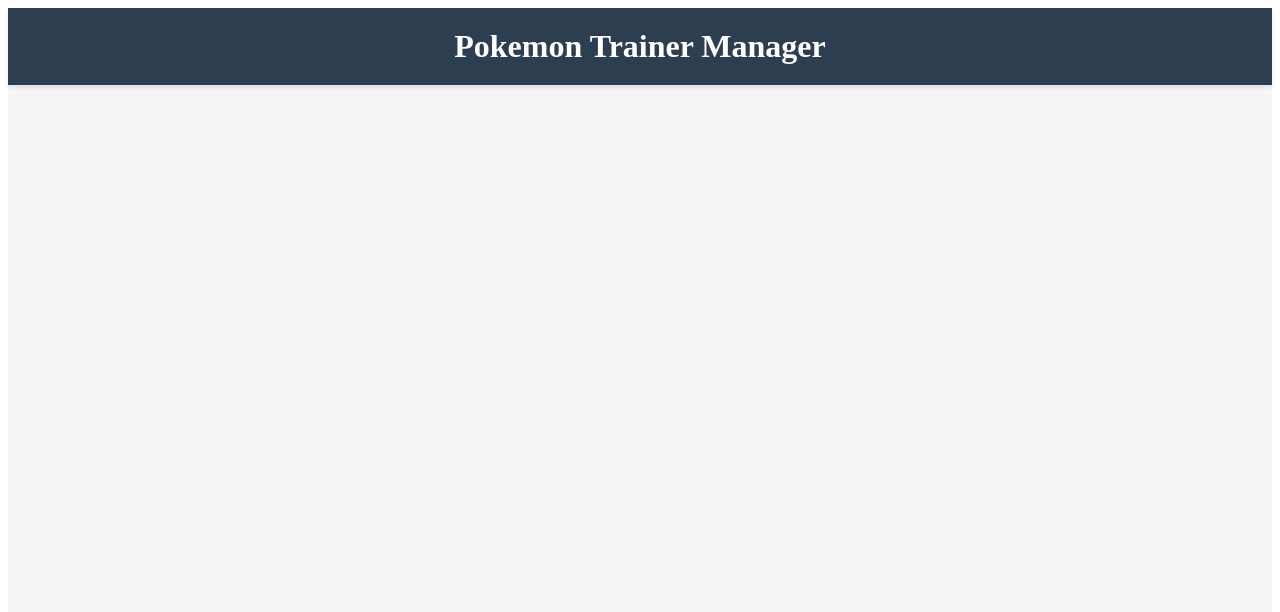
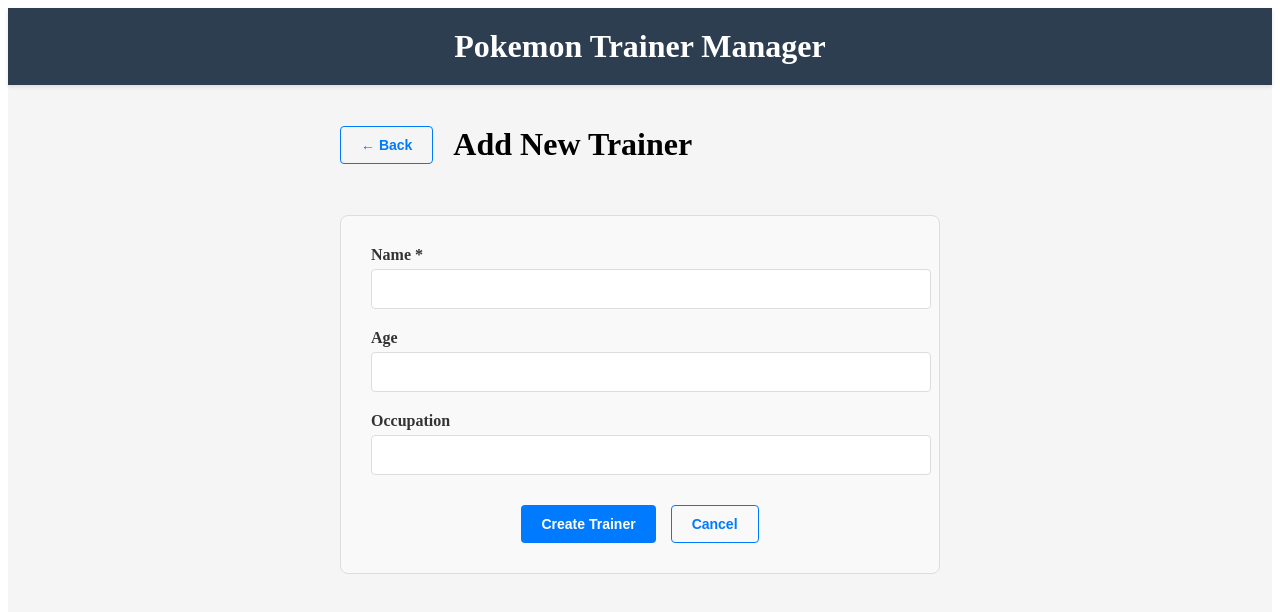
Before and after one commit to skanamar017/JavascriptFrontEnds-Trio, a Vue app in the folder src/vuejs/vue-frontend/: page /trainers/add in a window 1280 px wide. Shown: the top 612 px of the page. Built offline with nearby package versions, Linux system fonts and the light colour scheme.

Commit message:
some change

```diff
--- a/src/vuejs/vue-frontend/src/router/index.js
+++ b/src/vuejs/vue-frontend/src/router/index.js
@@ -32,6 +32,11 @@ const router = createRouter({
       path: '/trainers/:trainerId/pokemon/:pokemonId/edit',
       name: 'edit-pokemon',
       component: EditPokemon
+    },
+    {
+      path: '/trainers/add',
+      name: 'AddTrainer',
+      component: () => import('@/views/AddTrainer.vue')
     }
   ]
 })
--- a/src/vuejs/vue-frontend/src/views/AddTrainer.vue
+++ b/src/vuejs/vue-frontend/src/views/AddTrainer.vue
@@ -1,142 +1,78 @@
 <script setup>
 import { ref } from "vue";
+import { useRouter } from "vue-router";
 import { useTrainersStore } from "@/stores/trainers";
-import { useRouter } from "vue-router";
 
+const router = useRouter();
 const trainersStore = useTrainersStore();
-const router = useRouter();
 
-// Form data
-const formData = ref({
+const trainerForm = ref({
   name: "",
-  age: null,
-  gender: "",
+  age: "",
   occupation: "",
 });
 
-// Component state
 const isSubmitting = ref(false);
-const error = ref(null);
 
-// Handle form submission
-const submitForm = async () => {
-  if (!formData.value.name.trim()) {
-    error.value = "Name is required";
+const submitTrainer = async () => {
+  if (!trainerForm.value.name.trim()) {
     return;
   }
 
   isSubmitting.value = true;
-  error.value = null;
 
   try {
-    const trainerData = {
-      name: formData.value.name.trim(),
-    };
-
-    if (formData.value.age && formData.value.age > 0) {
-      trainerData.age = parseInt(formData.value.age);
-    }
-
-    if (formData.value.gender.trim()) {
-      trainerData.gender = formData.value.gender.trim();
-    }
-
-    if (formData.value.occupation.trim()) {
-      trainerData.occupation = formData.value.occupation.trim();
-    }
-
-    await trainersStore.createTrainer(trainerData);
+    await trainersStore.createTrainer(trainerForm.value);
     router.push("/");
-  } catch (err) {
-    console.error("Failed to create trainer:", err);
-    error.value = "Failed to create trainer. Please try again.";
+  } catch (error) {
+    console.error("Failed to create trainer:", error);
   } finally {
     isSubmitting.value = false;
   }
 };
 
-const goBack = () => {
+const cancel = () => {
   router.push("/");
 };
 </script>
 
 <template>
   <div class="add-trainer">
-    <div class="page-header">
-      <button @click="goBack" class="btn btn-outline btn-small">← Back to Trainers</button>
+    <div class="header">
+      <button @click="cancel" class="btn btn-outline">← Back</button>
       <h1>Add New Trainer</h1>
     </div>
 
-    <div class="form-container">
-      <!-- Error message -->
-      <div v-if="error" class="error">
-        {{ error }}
+    <form @submit.prevent="submitTrainer" class="trainer-form">
+      <div class="form-group">
+        <label for="name">Name *</label>
+        <input id="name" v-model="trainerForm.name" type="text" required :disabled="isSubmitting" />
       </div>
 
-      <!-- Add form -->
-      <form @submit.prevent="submitForm" class="trainer-form">
-        <!-- Name field (required) -->
       <div class="form-group">
-          <label for="name">Name *</label>
+        <label for="age">Age</label>
+        <input id="age" v-model="trainerForm.age" type="number" min="1" :disabled="isSubmitting" />
+      </div>
+
+      <div class="form-group">
+        <label for="occupation">Occupation</label>
         <input
-            id="name"
-            v-model="formData.name"
+          id="occupation"
+          v-model="trainerForm.occupation"
           type="text"
-            placeholder="Enter trainer name"
-            required
           :disabled="isSubmitting"
         />
       </div>
 
-        <!-- Age field -->
-        <div class="form-group">
-          <label for="age">Age</label>
-          <input
-            id="age"
-            v-model="formData.age"
-            type="number"
-            placeholder="Enter age"
-            min="1"
-            max="100"
-            :disabled="isSubmitting"
-          />
-        </div>
-
-        <!-- Gender field -->
-        <div class="form-group">
-          <label for="gender">Gender</label>
-          <select id="gender" v-model="formData.gender" :disabled="isSubmitting">
-            <option value="">Select gender</option>
-            <option value="Male">Male</option>
-            <option value="Female">Female</option>
-            <option value="Other">Other</option>
-          </select>
-        </div>
-
-        <!-- Occupation field -->
-        <div class="form-group">
-          <label for="occupation">Occupation</label>
-          <input
-            id="occupation"
-            v-model="formData.occupation"
-            type="text"
-            placeholder="e.g., Gym Leader, Trainer, Elite Four"
-            :disabled="isSubmitting"
-          />
-        </div>
-
-        <!-- Form buttons -->
       <div class="form-actions">
         <button type="submit" class="btn btn-primary" :disabled="isSubmitting">
-            {{ isSubmitting ? "Adding..." : "Add Trainer" }}
+          {{ isSubmitting ? "Creating..." : "Create Trainer" }}
         </button>
-
-          <button type="button" class="btn btn-outline" @click="goBack" :disabled="isSubmitting">
+        <button type="button" @click="cancel" class="btn btn-outline" :disabled="isSubmitting">
           Cancel
         </button>
       </div>
     </form>
-    </div>
   </div>
 </template>
 
@@ -147,24 +83,18 @@ const goBack = () => {
   margin: 0 auto;
 }
 
-.page-header {
-  margin-bottom: 20px;
-}
-
-.page-header h1 {
-  margin: 10px 0 0 0;
-  color: #333;
-}
-
-.form-container {
-  background: white;
-  border-radius: 8px;
-  padding: 30px;
-  box-shadow: 0 2px 10px rgba(0, 0, 0, 0.1);
+.header {
+  display: flex;
+  align-items: center;
+  gap: 20px;
+  margin-bottom: 30px;
 }
 
 .trainer-form {
-  margin-top: 20px;
+  background: #f9f9f9;
+  padding: 30px;
+  border-radius: 8px;
+  border: 1px solid #ddd;
 }
 
 .form-group {
@@ -178,8 +108,7 @@ const goBack = () => {
   color: #333;
 }
 
-.form-group input,
-.form-group select {
+.form-group input {
   width: 100%;
   padding: 10px;
   border: 1px solid #ddd;
@@ -187,21 +116,15 @@ const goBack = () => {
   font-size: 16px;
 }
 
-.form-group input:focus,
-.form-group select:focus {
-  outline: none;
-  border-color: #007bff;
-  box-shadow: 0 0 0 2px rgba(0, 123, 255, 0.25);
-}
-
 .form-actions {
   display: flex;
-  gap: 10px;
+  gap: 15px;
+  justify-content: center;
   margin-top: 30px;
 }
 
 .btn {
-  padding: 12px 20px;
+  padding: 10px 20px;
   border: none;
   border-radius: 4px;
   cursor: pointer;
@@ -215,11 +138,6 @@ const goBack = () => {
 .btn:disabled {
   opacity: 0.6;
   cursor: not-allowed;
-}
-
-.btn-small {
-  padding: 8px 16px;
-  font-size: 12px;
 }
 
 .btn-primary {
@@ -241,13 +159,4 @@ const goBack = () => {
   background-color: #007bff;
   color: white;
 }
-
-.error {
-  background-color: #f8d7da;
-  color: #721c24;
-  padding: 12px;
-  border-radius: 4px;
-  margin-bottom: 20px;
-  border: 1px solid #f5c6cb;
-}
 </style>
```
Also changed, not shown: 1 other file (tests, documents, lock files or other folders). Lines whose indentation alone changed are shown as unchanged.
